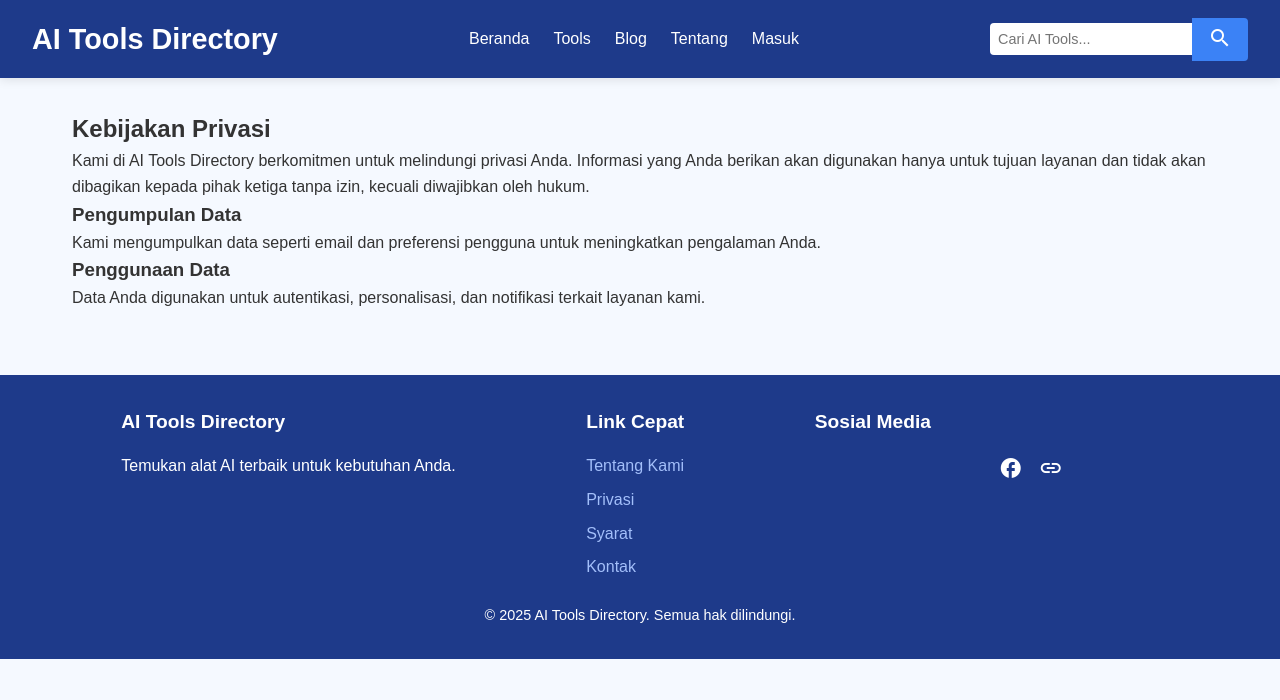
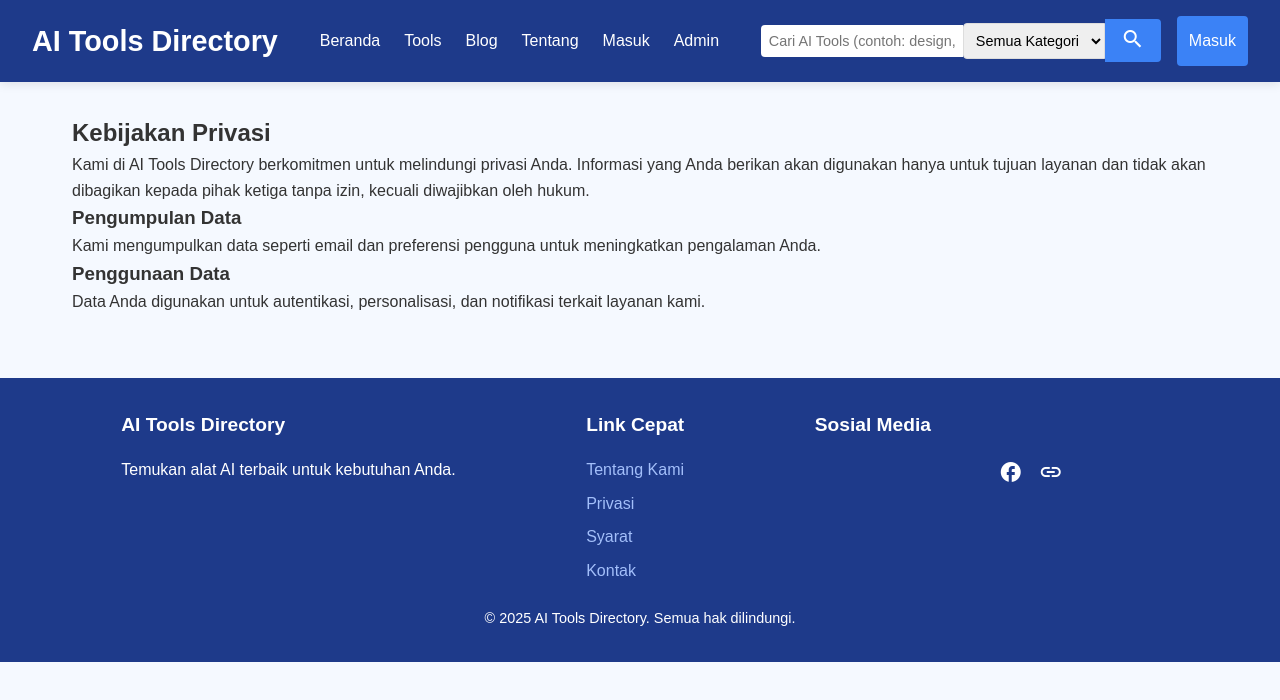
Before and after one commit to VinNesia/Deploy-Railway, a plain HTML site: page public/privacy.html in a window 1280 px wide. Drawn offline with Linux system fonts and the light colour scheme.

Commit message:
Update privacy.html

```diff
--- a/public/privacy.html
+++ b/public/privacy.html
@@ -19,13 +19,22 @@
                 <li><a href="blog.html">Blog</a></li>
                 <li><a href="about.html">Tentang</a></li>
                 <li><a href="login.html">Masuk</a></li>
+                <li><a href="admin.html">Admin</a></li>
             </ul>
         </nav>
         <div class="user-actions">
             <div class="search-bar">
-                <input type="text" placeholder="Cari AI Tools...">
+                <input type="text" placeholder="Cari AI Tools (contoh: design, writer)...">
+                <select>
+                    <option value="">Semua Kategori</option>
+                    <option value="design">Desain</option>
+                    <option value="writing">Penulisan</option>
+                    <option value="data">Analisis Data</option>
+                </select>
                 <button><span class="material-icons">search</span></button>
             </div>
+            <a href="login.html" class="login-btn" id="loginBtn">Masuk</a>
+            <a href="bookmarks.html" class="login-btn" id="bookmarksBtn" style="display: none;">Bookmark</a>
         </div>
     </header>
 
@@ -67,7 +76,10 @@
         <p class="footer-copyright">© 2025 AI Tools Directory. Semua hak dilindungi.</p>
     </footer>
 
-    <script src="firebase-config.js"></script>
+    <script src="https://www.gstatic.com/firebasejs/9.x.x/firebase-app.js"></script>
+    <script src="https://www.gstatic.com/firebasejs/9.x.x/firebase-auth.js"></script>
+    <script src="https://www.gstatic.com/firebasejs/9.x.x/firebase-firestore.js"></script>
+    <script src="https://www.gstatic.com/firebasejs/9.x.x/firebase-analytics.js"></script>
     <script src="script.js"></script>
 </body>
 </html>
```
